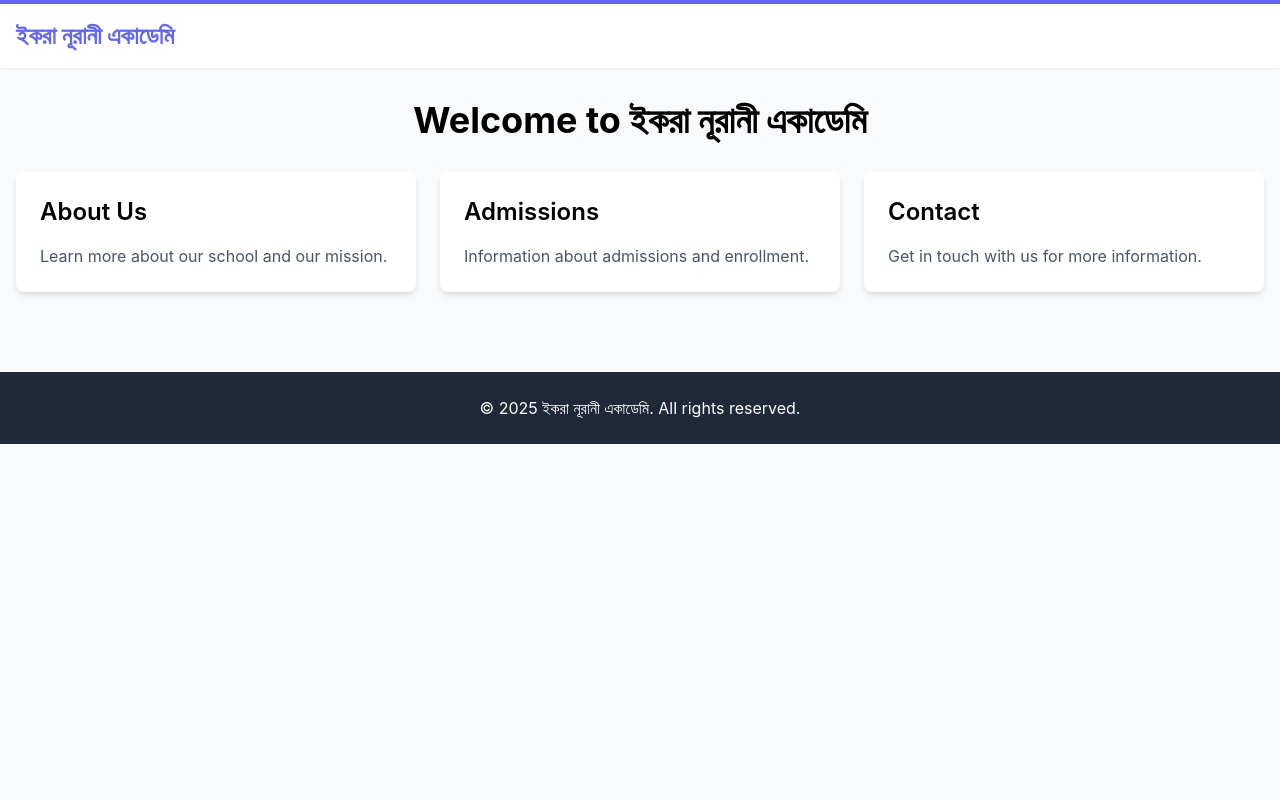
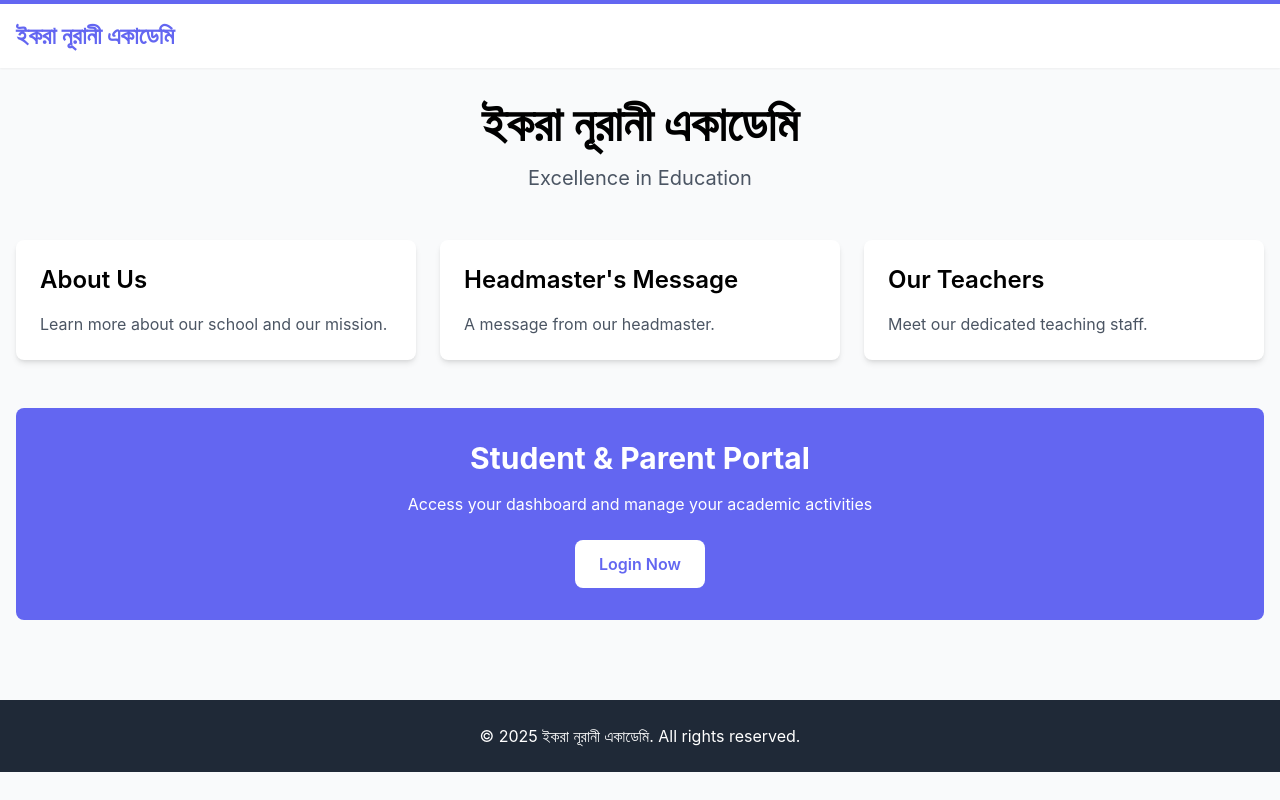
Before and after one commit to mdlavlusheikh1/school-iqranuraniacademy, a Next.js app: page / in a window 1280 px wide. Built offline with nearby package versions, Linux system fonts and the light colour scheme.

Commit message:
Update ইকরা নূরানী একাডেমি frontend - 2025-11-29 09:39:07

```diff
--- a/pages/index.js
+++ b/pages/index.js
@@ -1,5 +1,6 @@
 import Head from 'next/head'
 import Layout from '../components/Layout'
+import Link from 'next/link'
 
 export default function Home() {
   return (
@@ -10,31 +11,40 @@ export default function Home() {
       </Head>
 
       <main className="container mx-auto px-4 py-8">
-        <h1 className="text-4xl font-bold text-center mb-8">
-          Welcome to ইকরা নূরানী একাডেমি
-        </h1>
+        <div className="text-center mb-12">
+          <h1 className="text-5xl font-bold mb-4">ইকরা নূরানী একাডেমি</h1>
+          <p className="text-xl text-gray-600">Excellence in Education</p>
+        </div>
 
-        <div className="grid grid-cols-1 md:grid-cols-3 gap-6">
-          <div className="bg-white p-6 rounded-lg shadow-md">
+        <div className="grid grid-cols-1 md:grid-cols-3 gap-6 mb-12">
+          <Link href="/introduction" className="bg-white p-6 rounded-lg shadow-md hover:shadow-lg transition">
             <h2 className="text-2xl font-semibold mb-4">About Us</h2>
             <p className="text-gray-600">
               Learn more about our school and our mission.
             </p>
-          </div>
+          </Link>
 
-          <div className="bg-white p-6 rounded-lg shadow-md">
-            <h2 className="text-2xl font-semibold mb-4">Admissions</h2>
+          <Link href="/headmaster-message" className="bg-white p-6 rounded-lg shadow-md hover:shadow-lg transition">
+            <h2 className="text-2xl font-semibold mb-4">Headmaster's Message</h2>
             <p className="text-gray-600">
-              Information about admissions and enrollment.
+              A message from our headmaster.
             </p>
-          </div>
+          </Link>
 
-          <div className="bg-white p-6 rounded-lg shadow-md">
-            <h2 className="text-2xl font-semibold mb-4">Contact</h2>
+          <Link href="/teachers" className="bg-white p-6 rounded-lg shadow-md hover:shadow-lg transition">
+            <h2 className="text-2xl font-semibold mb-4">Our Teachers</h2>
             <p className="text-gray-600">
-              Get in touch with us for more information.
+              Meet our dedicated teaching staff.
             </p>
-          </div>
+          </Link>
+        </div>
+
+        <div className="bg-primary text-white p-8 rounded-lg text-center">
+          <h2 className="text-3xl font-bold mb-4">Student & Parent Portal</h2>
+          <p className="mb-6">Access your dashboard and manage your academic activities</p>
+          <Link href="/login" className="bg-white text-primary px-6 py-3 rounded-lg font-semibold hover:bg-gray-100 transition inline-block">
+            Login Now
+          </Link>
         </div>
       </main>
     </Layout>
```
